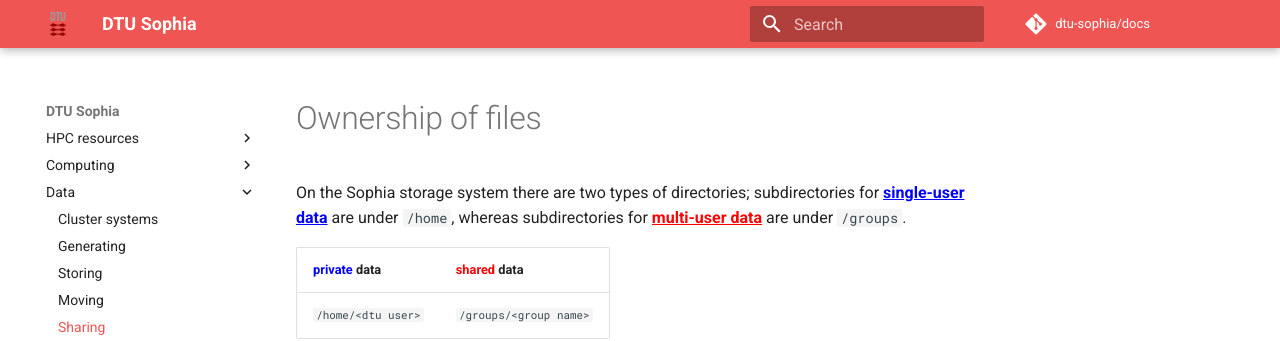
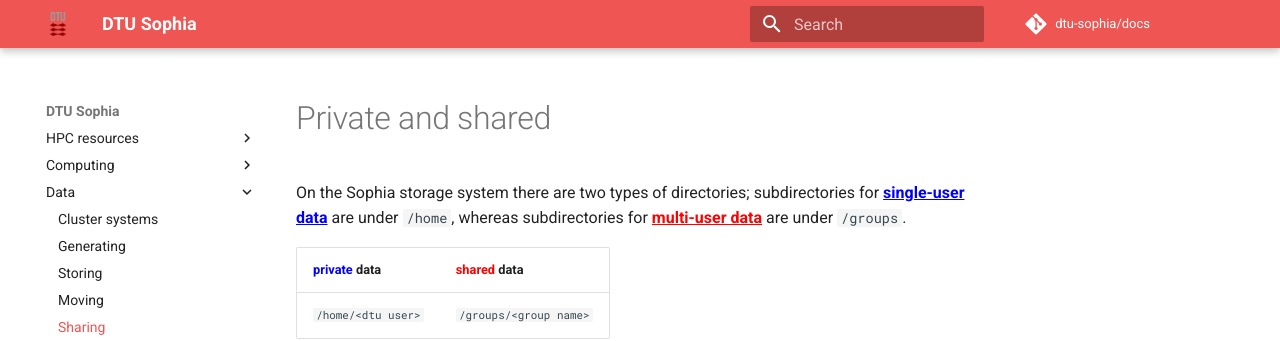
Before and after one commit to martavp/docs, an MkDocs documentation site: the page built from docs/sharing.md, in a window 1280 px wide. Shown: the top 341 px of the page. Built offline with MkDocs 1.6.1 and Material for MkDocs 9.7.7, drawn with Linux system fonts in a browser that asks for light colours; comment, search, counter and statistics services are not loaded.

Commit message:
fix: sharing title

```diff
--- a/docs/sharing.md
+++ b/docs/sharing.md
@@ -1,4 +1,4 @@
-# Ownership of files
+# Private and shared
 
 On the Sophia storage system there are two types of directories;
 subdirectories for <u style="color:blue">**single-user data**</u> are under
```
